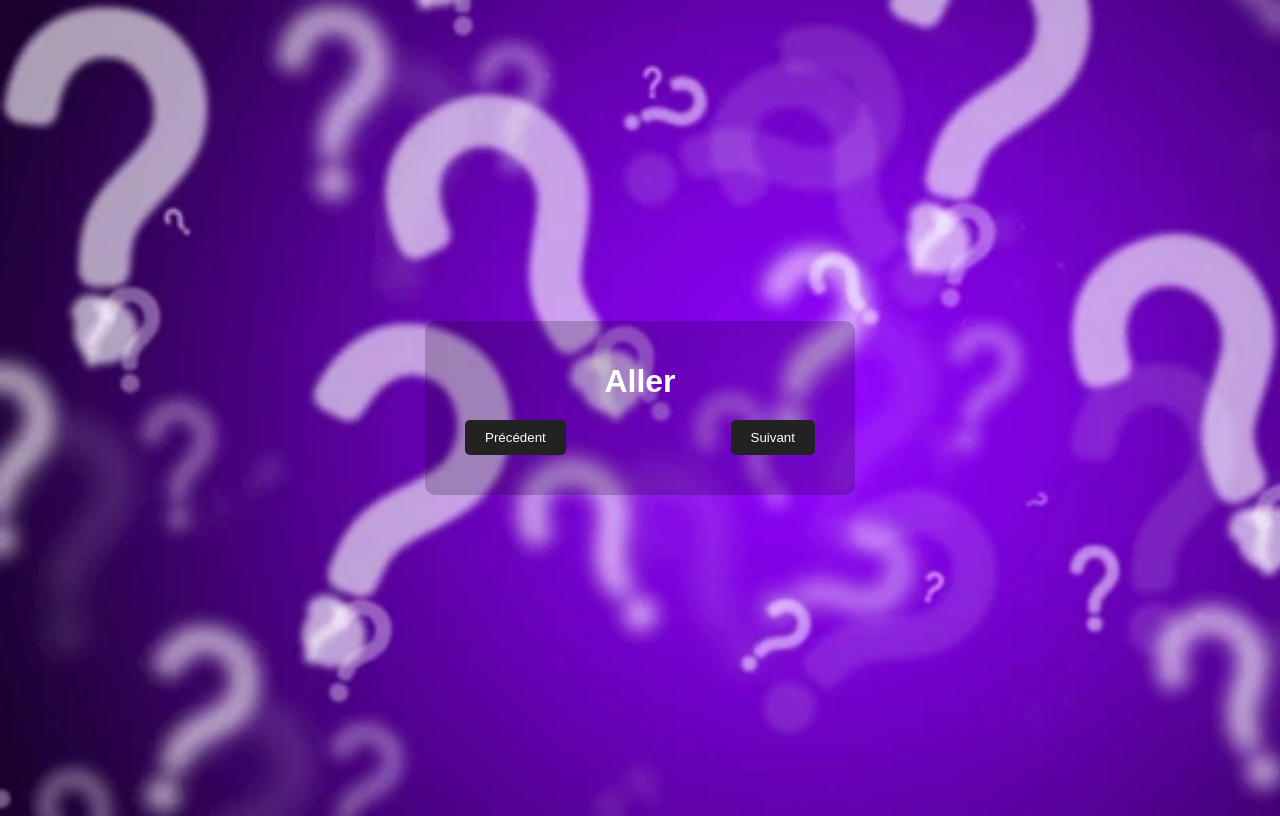
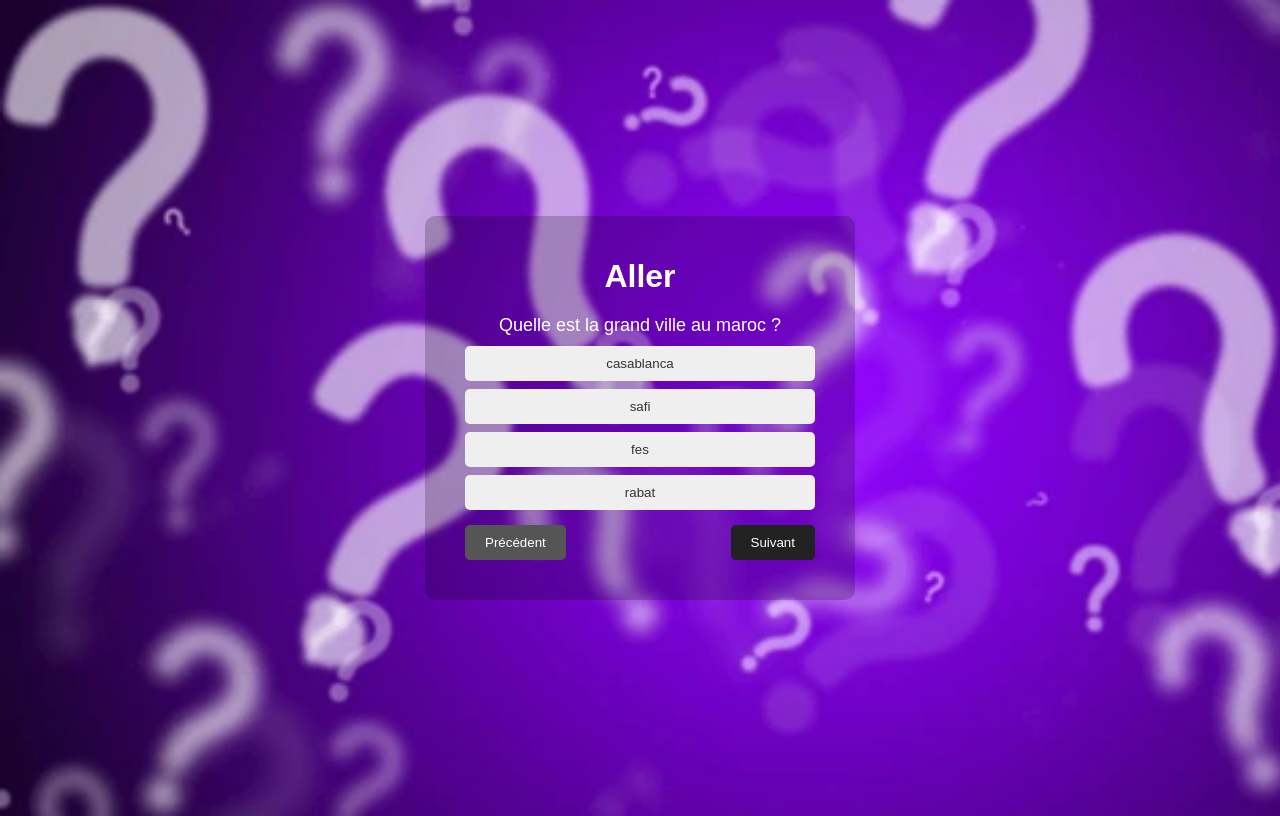
Before and after one commit to elharchaouyilham/briefn4, a plain HTML site: page index.html in a window 1280 px wide. Drawn offline with Linux system fonts and the light colour scheme.

Commit message:
last commit

```diff
--- a/script.js
+++ b/script.js
@@ -1,22 +1,19 @@
-
-
-
 
 const questions = [
   {
-    question: "Quelle est la capitale de la France ?",
-    answers: ["Paris", "Londres", "Madrid", "Berlin"],
+    question: "Quelle est la grand ville au maroc ?",
+    answers: ["casablanca", "safi", "fes", "rabat"],
     correct: 0
   },
   {
-    question: "Combien font 5 * 3 ?",
+    question: "Combien 5 * 3 ?",
     answers: ["8", "10", "15", "20"],
     correct: 2
   },
   {
-    question: "Qui a peint la Joconde ?",
-    answers: ["Picasso", "Van Gogh", "Léonard de Vinci", "Monet"],
-    correct: 2
+    question: "combien 5+13 ?",
+    answers: ["12", "18", "20", "19"],
+    correct: 1
   }
 ];
 
@@ -30,7 +27,7 @@ const prevBtn = document.getElementById("prev-btn");
 const scoreEl = document.getElementById("score");
 const playAgainBtn = document.getElementById("play-again-btn");
 
-/function loadQuestion() {
+function loadQuestion() {
   const q = questions[currentQuestion];
   questionEl.textContent = q.question;
   answersEl.innerHTML = "";
--- a/style.css
+++ b/style.css
@@ -34,15 +34,12 @@ h1 {
   width: 100%;
   border: none;
   border-radius: 5px;
-  background: #fff;
   color: #333;
   cursor: pointer;
   transition: background 0.3s;
 }
 
-.answers button:hover {
-  background: #eee;
-}
+
 
 .correct {
   background-color: #4CAF50 ;
```
